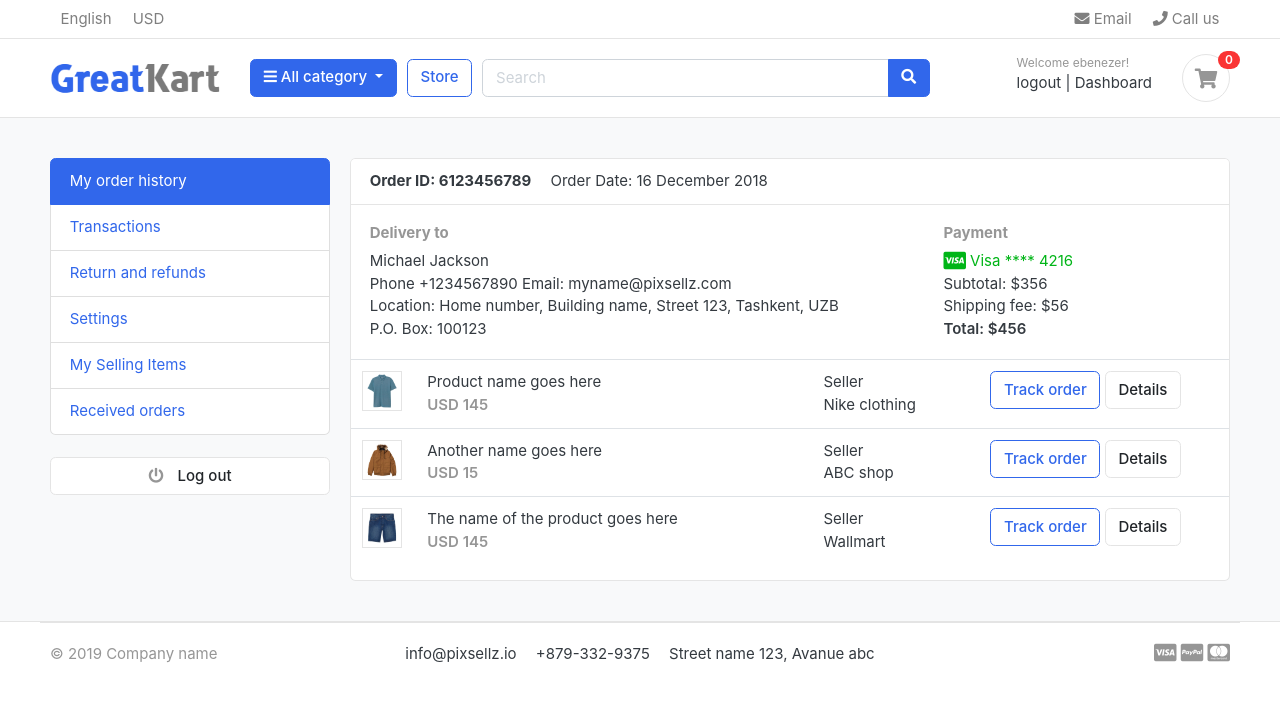
After one commit to EbenezerGyamfi/e-commerce-django, a Django app: page /accounts/ in a window 1280 px wide. The commit adds this page. Shown: the top 702 px of the page. Run offline with Django 3.2, Linux system fonts and the light colour scheme; a user stored in the database is signed in; data comes from the database, SQL or seed files in the repository; both versions use the stored data as it was after the commit; some libraries are stand-ins or nearby versions; some web fonts are replaced.

```diff
--- /dev/null
+++ b/accounts/templates/dashboard.html
@@ -0,0 +1,95 @@
+{% extends "base.html" %}
+
+{% block content %}
+<section class="section-conten padding-y bg">
+{% include "includes/alert.html" %}
+    <div class="container">
+        <div class="row">
+        <aside class="col-md-3">
+            <!--   SIDEBAR   -->
+            <ul class="list-group">
+                <a class="list-group-item active" href="#"> My order history </a>
+                <a class="list-group-item" href="#"> Transactions </a>
+                <a class="list-group-item" href="#"> Return and refunds </a>
+                <a class="list-group-item" href="#">Settings </a>
+                <a class="list-group-item" href="#"> My Selling Items </a>
+                <a class="list-group-item" href="#"> Received orders </a>
+            </ul>
+            <br>
+            <a class="btn btn-light btn-block" href="#"> <i class="fa fa-power-off"></i> <span class="text">Log out</span> </a>
+            <!--   SIDEBAR .//END   -->
+        </aside>
+        <main class="col-md-9">
+            <article class="card">
+            <header class="card-header">
+                <strong class="d-inline-block mr-3">Order ID: 6123456789</strong>
+                <span>Order Date: 16 December 2018</span>
+            </header>
+            <div class="card-body">
+                <div class="row">
+                    <div class="col-md-8">
+                        <h6 class="text-muted">Delivery to</h6>
+                        <p>Michael Jackson <br>
+                        Phone +1234567890 Email: myname@pixsellz.com <br>
+                        Location: Home number, Building name, Street 123,  Tashkent, UZB <br>
+                        P.O. Box: 100123
+                         </p>
+                    </div>
+                    <div class="col-md-4">
+                        <h6 class="text-muted">Payment</h6>
+                        <span class="text-success">
+                            <i class="fab fa-lg fa-cc-visa"></i>
+                            Visa  **** 4216
+                        </span>
+                        <p>Subtotal: $356 <br>
+                         Shipping fee:  $56 <br>
+                         <span class="b">Total:  $456 </span>
+                        </p>
+                    </div>
+                </div> <!-- row.// -->
+            </div> <!-- card-body .// -->
+            <div class="table-responsive">
+            <table class="table table-hover">
+                <tr>
+                    <td width="65">
+                        <img src="../images/items/1.jpg" class="img-xs border">
+                    </td>
+                    <td>
+                        <p class="title mb-0">Product name goes here </p>
+                        <var class="price text-muted">USD 145</var>
+                    </td>
+                    <td> Seller <br> Nike clothing </td>
+                    <td width="250"> <a href="#" class="btn btn-outline-primary">Track order</a> <a href="#" class="btn btn-light"> Details </a> </td>
+                </tr>
+                <tr>
+                    <td>
+                        <img src="../images/items/2.jpg" class="img-xs border">
+                    </td>
+                    <td>
+                        <p class="title mb-0">Another name goes here </p>
+                        <var class="price text-muted">USD 15</var>
+                    </td>
+                    <td> Seller <br> ABC shop </td>
+                    <td> <a href="#" class="btn btn-outline-primary">Track order</a> <a href="#" class="btn btn-light"> Details </a> </td>
+                </tr>
+                <tr>
+                    <td>
+                        <img src="../images/items/3.jpg" class="img-xs border">
+                    </td>
+                    <td>
+                        <p class="title mb-0">The name of the product  goes here </p>
+                        <var class="price text-muted">USD 145</var>
+                    </td>
+                    <td> Seller <br> Wallmart </td>
+                    <td> <a href="#" class="btn btn-outline-primary">Track order</a> <a href="#" class="btn btn-light"> Details </a> </td>
+                </tr>
+            </table>
+            </div> <!-- table-responsive .end// -->
+            </article> <!-- order-group.// -->
+        </main>
+    </div> <!-- row.// -->
+    </div>
+
+
+    </section>
+{% endblock content %}
--- a/accounts/templates/login.html
+++ b/accounts/templates/login.html
@@ -21,6 +21,7 @@
         <div class="card mx-auto" style="max-width: 380px; margin-top:100px;">
 
           <div class="card-body">
+            {% include "includes/alert.html" %}
           <h4 class="card-title mb-4">Sign in</h4>
           <form account={% url 'login' %} method="POST">
             {% csrf_token %}
@@ -32,7 +33,7 @@
               </div> <!-- form-group// -->
 
               <div class="form-group">
-                  <a href="#" class="float-right">Forgot password?</a>
+                  <a href="{% url 'forgot-password' %}" class="float-right">Forgot password?</a>
 
               </div> <!-- form-group form-check .// -->
               <div class="form-group">
--- a/accounts/urls.py
+++ b/accounts/urls.py
@@ -7,6 +7,11 @@ from accounts import views
 urlpatterns = [
     path('register', views.register, name='register'),
     path('login/', views.login, name='login'),
-    path('logout', views.logout, name='logout'),
-    path('activate/<uidb64>/<token>/', views.activate, name='activate')
+    path('logout/', views.logout, name='logout'),
+    path("dashboard/", views.dashboard, name="dashboard"),
+    path("", views.dashboard, name="dashboard"),
+    path('activate/<uidb64>/<token>/', views.activate, name='activate'),
+    path('forgot-password/', views.forgot_passowrd, name="forgot-password"),
+    path('resetpassword_validate/<uidb64>/<token>/', views.resetpassword_validate, name='resetpassword_validate'),
+    path('resetPassword/', views.resetPassword, name="resetPassword"),
 ]
--- a/accounts/views.py
+++ b/accounts/views.py
@@ -3,6 +3,7 @@ from django.contrib.auth.decorators import login_required
 from django.contrib.auth.tokens import default_token_generator
 from django.contrib.sites.shortcuts import get_current_site
 from django.core.mail import EmailMessage
+from django.http import HttpResponse
 from django.shortcuts import redirect, render
 from django.template.loader import render_to_string
 from django.utils.encoding import force_bytes
@@ -62,7 +63,7 @@ def login(request):
         if user is not None:
             auth.login(request, user)
             messages.success(request, 'Logged in successfully.')
-            return redirect('home')
+            return redirect('dashboard')
         else:
             messages.error(request, 'Invalid credentials.')
             return redirect('login')
@@ -93,3 +94,67 @@ def activate(request, uidb64, token):
     else:
         messages.error(request, 'Activation link is invalid or expired.')
         return redirect('login')
+@login_required(login_url='login')
+def dashboard(request):
+    return render(request, 'dashboard.html')
+
+def forgot_passowrd(request):
+    if request.method == 'POST':
+        email = request.POST['email']
+        if Account.objects.filter(email=email).exists():
+            user = Account.objects.get(email__exact=email)
+
+            current_site = get_current_site(request=request)
+            mail_subject = 'Reset Your Password'
+            message = render_to_string('reset-password-email.html',{
+                'user': user,
+                'domain': current_site,
+                'uid': urlsafe_base64_encode(force_bytes(user.pk)),
+                'token': default_token_generator.make_token(user),
+            })
+
+            to_email = email
+            send_email = EmailMessage(mail_subject, message, to=[to_email])
+            send_email.send()
+            messages.success(request=request, message="password reset. email has been sent to your email")
+            return redirect('resetPassword')  # Redirect to login page on successful password reset email sent.  # Redirect to login page on successful password reset email sent.  # Redirect to login page on successful password reset email sent.  # Redirect to login page on successful password reset email sent.  # Redirect to login page on successful password reset email sent.  # Redirect to login page on successful password reset email sent.  # Redirect to login page on successful password reset email sent.  # Redirect to
+        else:
+            messages.error(request, 'Email does not exist.')
+            return redirect('forgot-password')
+
+
+
+    return render(request, 'forgot-password.html')
+
+def resetpassword_validate(request,uidb64, token ):
+    try:
+        if not uidb64 or not token:  # Ensure values exist
+            raise ValueError("Missing activation parameters")
+
+        uid = urlsafe_base64_decode(uidb64).decode()  # Decode UID
+        user = Account.objects.get(pk=uid)  # Fetch user
+    except (TypeError, ValueError, OverflowError, Account.DoesNotExist):
+        user = None  # If decoding fails or user doesn't exist, set to None
+
+    if user is not None and default_token_generator.check_token(user, token):
+        request.session['uid'] = uid
+        messages.success(request, "Please reset your password")
+        return redirect('resetPassword')
+    else:
+        messages.error(request, 'Reset password link is invalid or expired.')
+        return redirect('resetPassword')
+def resetPassword(request):
+    if request.method == 'POST':
+        uid = request.session.get('uid')
+        user = Account.objects.get(pk=uid)
+        password = request.POST['password']
+        confirm_password = request.POST['confirm_password']
+        if password == confirm_password:
+            user.set_password(password)
+            user.save()
+            messages.success(request, "Password reset successfully")
+            return redirect('login')
+        else:
+            messages.error(request, "Passwords do not match")
+            return redirect('resetPassword')
+    return render(request, 'reset-password.html')
--- a/templates/includes/header.html
+++ b/templates/includes/header.html
@@ -52,7 +52,7 @@
                                 <small class="title text-muted">Welcome {{user.first_name}}!</small>
                                 <div>
                                     <a href="{% url 'logout' %}">logout</a> <span class="dark-transp"> | </span>
-                                    <a href="#">Dashboard</a> <span class="dark-transp"> </span>
+                                    <a href="{% url 'dashboard' %}">Dashboard</a> <span class="dark-transp"> </span>
                                 </div>
                             </div>
                         {% endif %}
```
Also changed, not shown: accounts/templates/forgot-password.html (added, +29 -0 lines), accounts/templates/reset-password-email.html (added, +16 -0 lines), accounts/templates/reset-password.html (added, +30 -0 lines), db.sqlite3.
